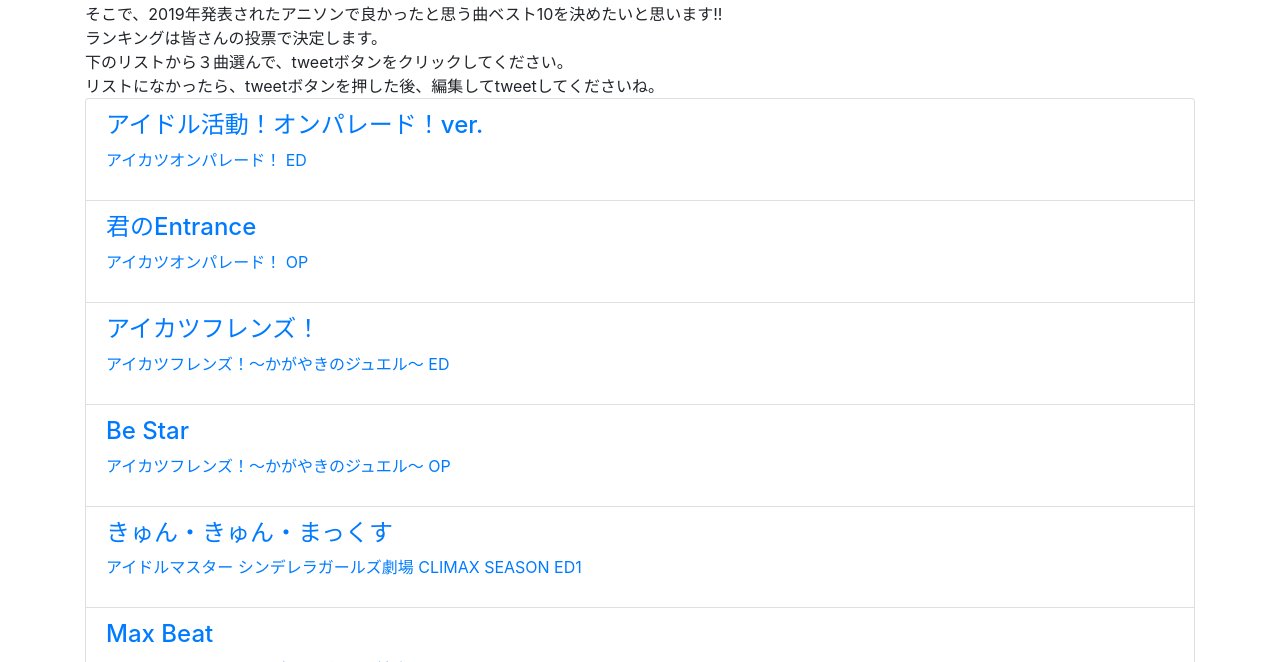
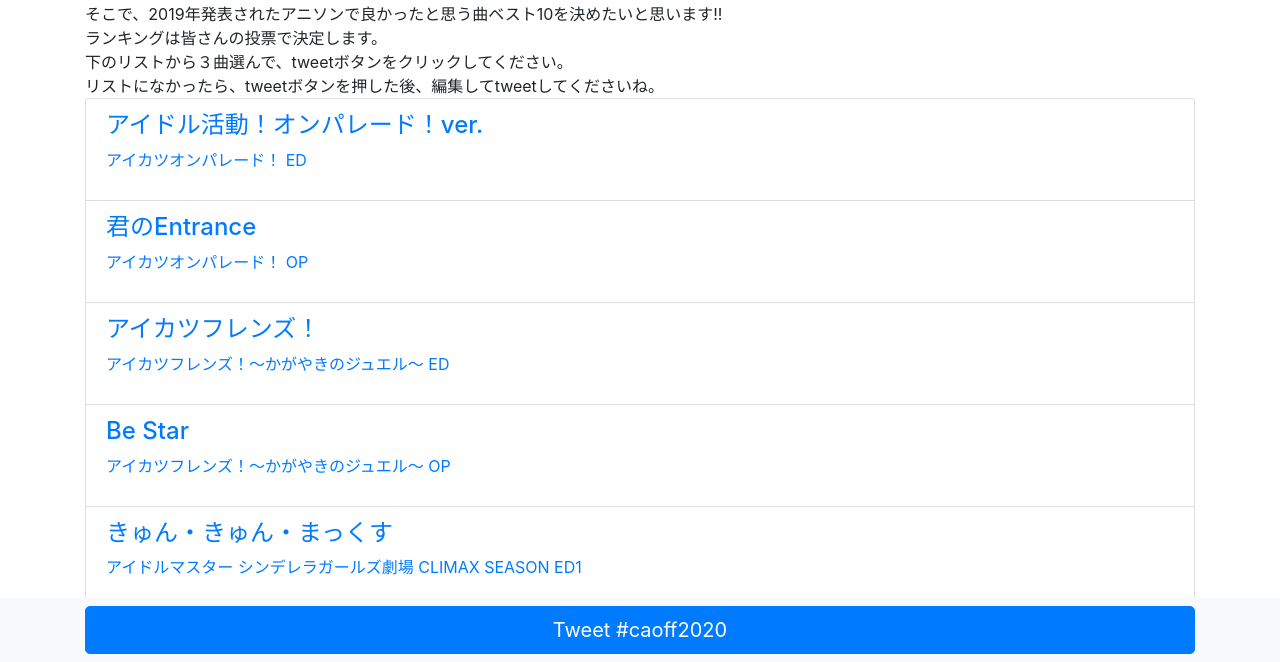
Before and after one commit to takehiroyano/testgithubpages, a plain HTML site: page index.html in a window 1280 px wide. Shown: the part 138-800 px from the top of the page. Drawn offline with nearby package versions, Linux system fonts and the light colour scheme.

Commit message:
Update index.html

```diff
--- a/index.html
+++ b/index.html
@@ -32,7 +32,7 @@
 </ul>
 </div>
 
-<nav class="navbar navbar-default navbar-fixed-bottom" role="navigation">
+<nav class="navbar navbar-light bg-light fixed-bottom" role="navigation">
 <div class="container">
 <a href="https://twitter.com/intent/tweet?button_hashtag=caoff2020&text=" class="twitter-hashtag-button btn btn-primary btn-lg btn-block" role="button" data-lang="ja" data-role="button">Tweet #caoff2020</a><br/>
 </div>
```
